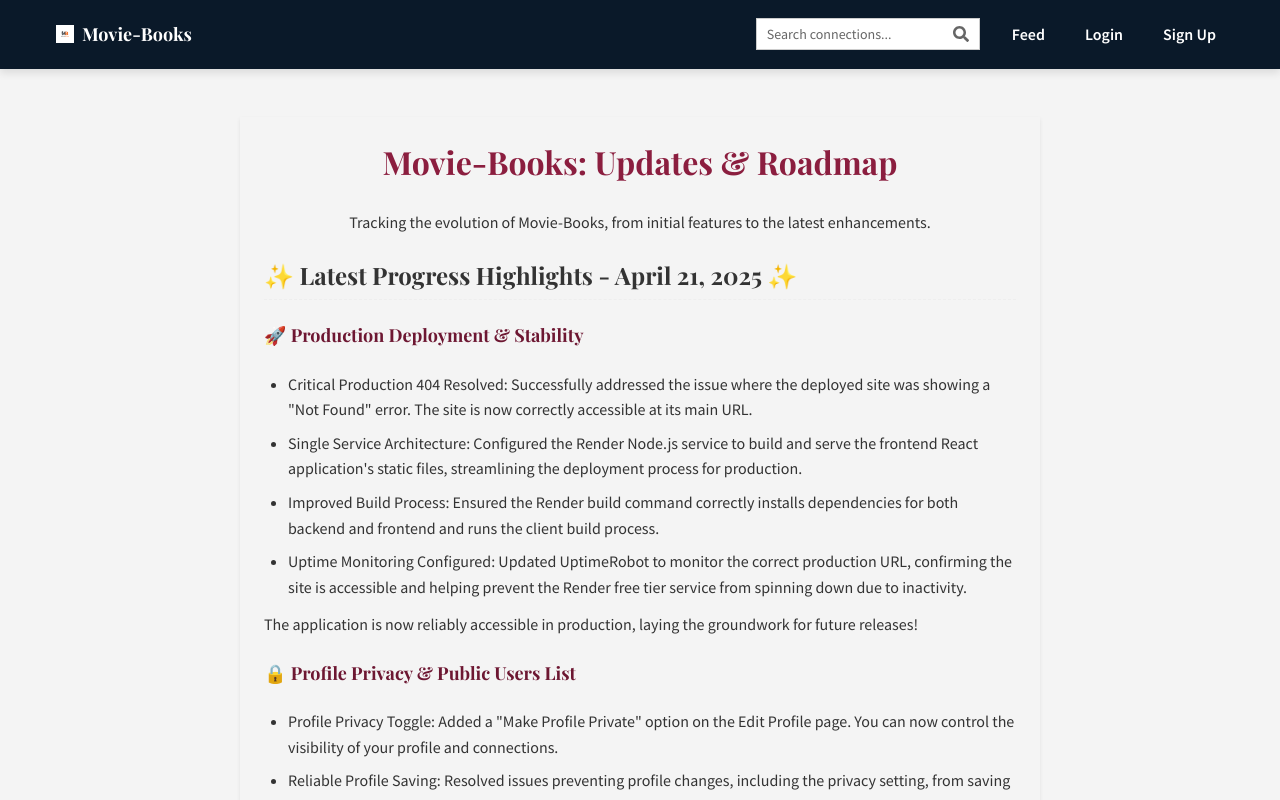
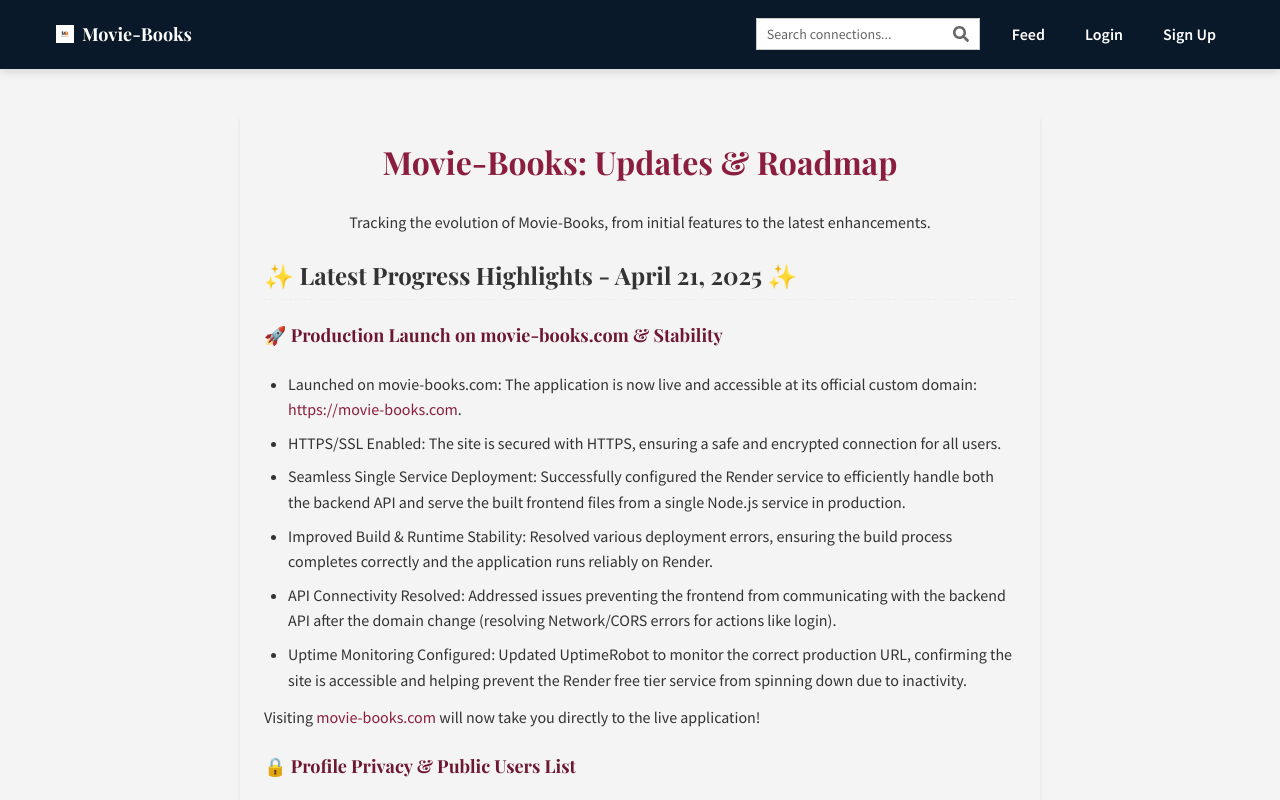
Before and after one commit to ScottShetley/moviebooks-beta-2, a React (Create React App) app in the folder client/: page /updates in a window 1280 px wide. Shown: the top 800 px of the page. Built offline with nearby package versions, Linux system fonts and the light colour scheme; no server answers.

Commit message:
Updates for the update page

```diff
--- a/client/src/pages/UpdatesPage.js
+++ b/client/src/pages/UpdatesPage.js
@@ -30,26 +30,32 @@ const UpdatesPage = () => {
         {/* Restore formattedDate in the heading */}
         <h2>✨ Latest Progress Highlights - {formattedDate} ✨</h2>
 
-         {/* --- NEW: Production Deployment Resolved --- */}
+         {/* --- NEW: Production Launch & Stability --- */}
          <section>
-           <h3 className={styles.subHeading}>🚀 Production Deployment & Stability</h3>
+           <h3 className={styles.subHeading}>🚀 Production Launch on movie-books.com & Stability</h3>
            <ul>
              <li>
-                <strong>Critical Production 404 Resolved:</strong> Successfully addressed the issue where the deployed site was showing a "Not Found" error. The site is now correctly accessible at its main URL.
+                <strong>Launched on movie-books.com:</strong> The application is now live and accessible at its official custom domain: <a href="https://movie-books.com" target="_blank" rel="noopener noreferrer">https://movie-books.com</a>.
              </li>
              <li>
-                <strong>Single Service Architecture:</strong> Configured the Render Node.js service to build and serve the frontend React application's static files, streamlining the deployment process for production.
+                <strong>HTTPS/SSL Enabled:</strong> The site is secured with HTTPS, ensuring a safe and encrypted connection for all users.
+             </li>
+              <li>
+                <strong>Seamless Single Service Deployment:</strong> Successfully configured the Render service to efficiently handle both the backend API and serve the built frontend files from a single Node.js service in production.
              </li>
              <li>
-                <strong>Improved Build Process:</strong> Ensured the Render build command correctly installs dependencies for both backend and frontend and runs the client build process.
+                <strong>Improved Build & Runtime Stability:</strong> Resolved various deployment errors, ensuring the build process completes correctly and the application runs reliably on Render.
+             </li>
+             <li>
+                <strong>API Connectivity Resolved:</strong> Addressed issues preventing the frontend from communicating with the backend API after the domain change (resolving Network/CORS errors for actions like login).
              </li>
               <li>
                 <strong>Uptime Monitoring Configured:</strong> Updated UptimeRobot to monitor the correct production URL, confirming the site is accessible and helping prevent the Render free tier service from spinning down due to inactivity.
              </li>
            </ul>
-           <p>The application is now reliably accessible in production, laying the groundwork for future releases!</p>
+           <p>Visiting <a href="https://movie-books.com" target="_blank" rel="noopener noreferrer">movie-books.com</a> will now take you directly to the live application!</p>
          </section>
-        {/* --- END NEW --- */} {/* Corrected comment syntax */}
+        {/* --- END NEW --- */}
 
 
          {/* --- NEW: Profile Privacy & Public User List (Previous Latest, still relevant) --- */}
@@ -71,7 +77,7 @@ const UpdatesPage = () => {
            </ul>
            <p>Gain more control over who sees your Movie-Books activity!</p>
          </section>
-        {/* --- END Previous Latest --- */} {/* Corrected comment syntax */}
+        {/* --- END Previous Latest --- */}
 
 
         {/* --- Edit Connection & User Following Core (Previous Latest, still relevant) --- */}
@@ -90,7 +96,7 @@ const UpdatesPage = () => {
          </ul>
          <p>These additions bring important editing capabilities and lay the groundwork for social interactions like following!</p>
         </section>
-        {/* --- END Previous Latest --- */} {/* Corrected comment syntax */}
+        {/* --- END Previous Latest --- */}
 
 
       </section>
@@ -167,7 +173,7 @@ const UpdatesPage = () => {
           {/* Add back section switching and counts here as they were previously mentioned but maybe done now? Or keep them as refinements? Let's keep them as refinements if already done on ProfilePage */}
            <li><strong>Profile Section Switching/Counts:</strong> Enhancing the profile page to easily view different sections (like favorites vs created) and displaying counts (like connection count, follower/following counts).</li> {/* Added back explicitly */}
           <li><strong>Dynamic Social Media Previews:</strong> Making shared links for specific connections or profiles show relevant titles and images on social media.</li>
-          <li><strong>Refine Edit Connection:</strong> Add ability to explicitly remove existing screenshots, improve tag input, add more frontend validation.</li>
+          <li><li><strong>Refine Edit Connection:</strong> Add ability to explicitly remove existing screenshots, improve tag input, add more frontend validation.</li></li> {/* Corrected duplicate list item tag */}
           <li><strong>Advanced Search & Filtering:</strong> More powerful ways to search and filter connections, movies, and books.</li>
           <li><strong>Tagging System Improvements:</strong> Refining how tags are created, managed, and utilized.</li>
           <li><strong>User Roles & Permissions (Potential):</strong> Exploring different roles (e.g., moderators).</li>
```
